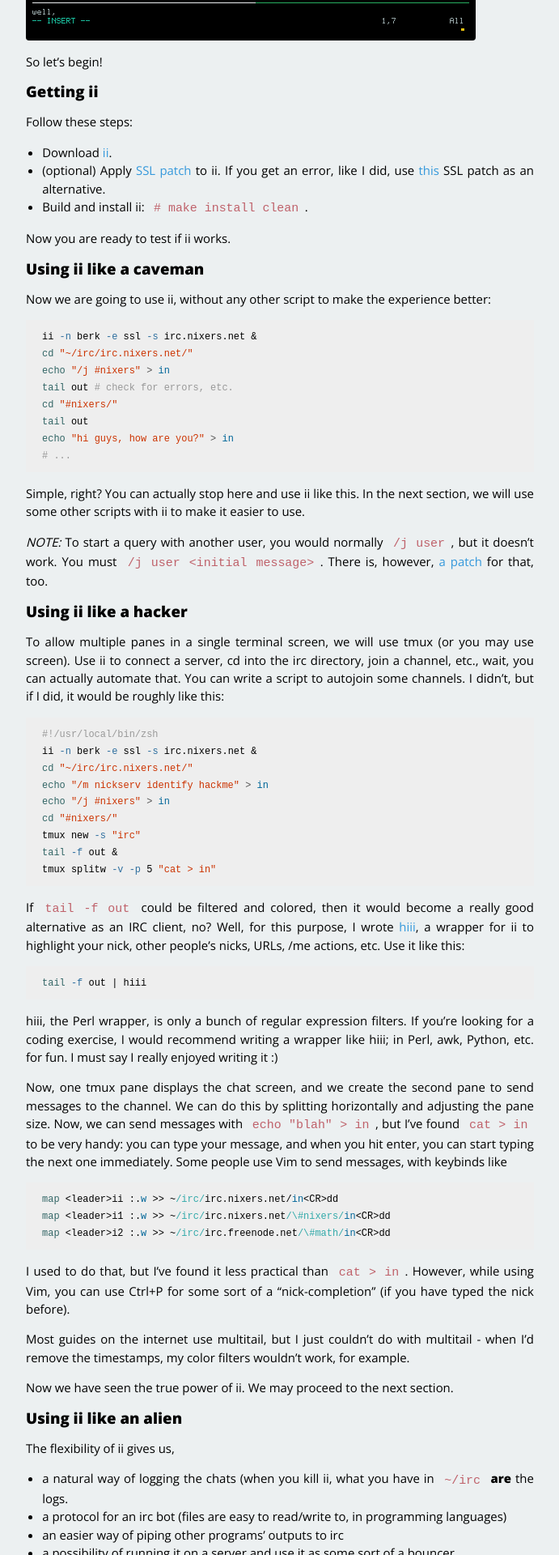
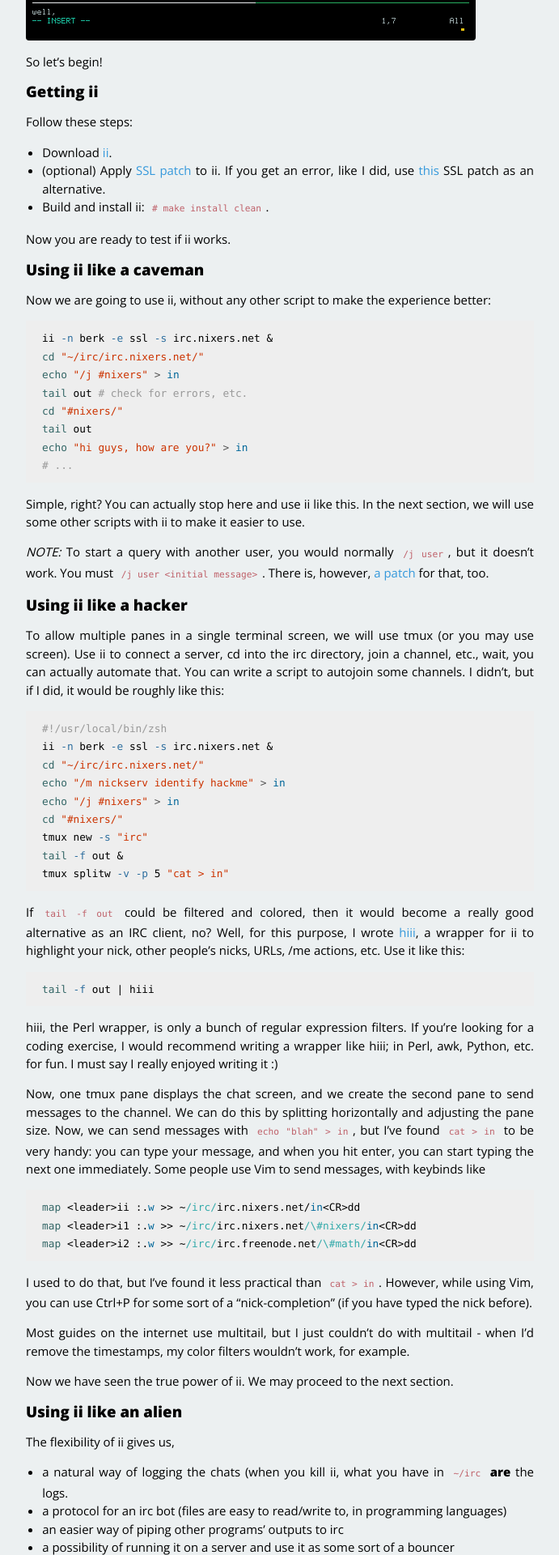
Before and after one commit to lugovskoy/lugovskoy.github.io, a Jekyll site: the page built from _posts/2014-03-29-ii-irc-it.markdown, in a window 1280 px wide. Shown: the part 821-2741 px from the top of the page at 81% size, without its empty margins (294-985 px from the left). Built offline with Jekyll 4.4.1, drawn with Linux system fonts in a browser that asks for light colours; Markdown is read by kramdown in place of the engine named in the settings.

Commit message:
Blog update

```diff
--- a/_layouts/default.html
+++ b/_layouts/default.html
@@ -26,9 +26,7 @@
 
    {{ content }}
 
-   <p class="emptiness">
-   .
-   </p>
+   <p class="emptiness">&nbsp;</p>
 </div>
 
 </body>
--- a/css/main.css
+++ b/css/main.css
@@ -153,7 +153,7 @@
 }
 code {
    padding: .25em .5em;
-   font-size: 50%;
+   font-size: 75%;
    color: #bf616a;
    background-color: transparent;
    border-radius: 3px;
```
Also changed, not shown: css/normalize.css.
